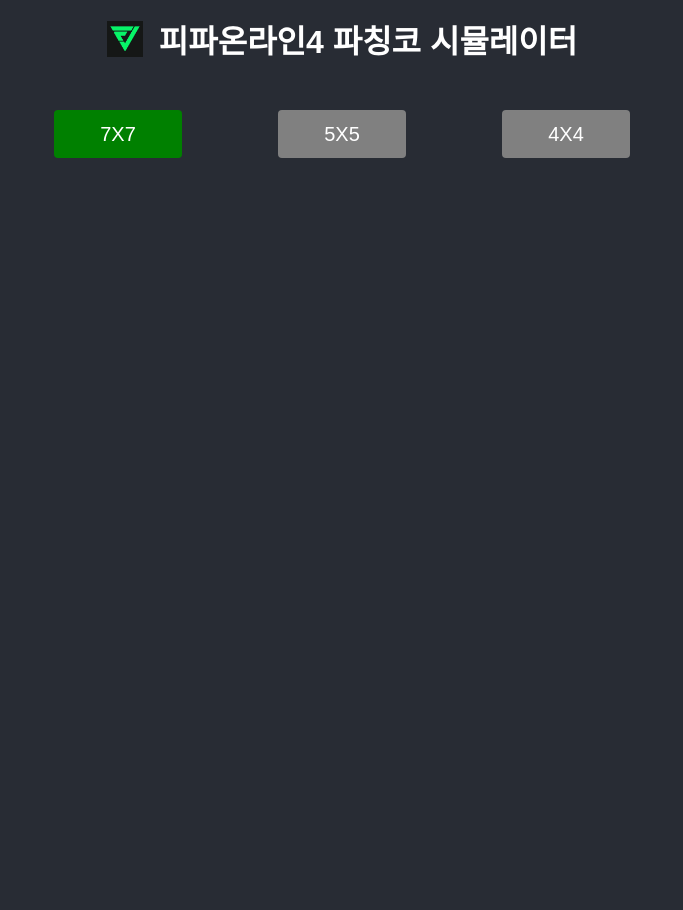
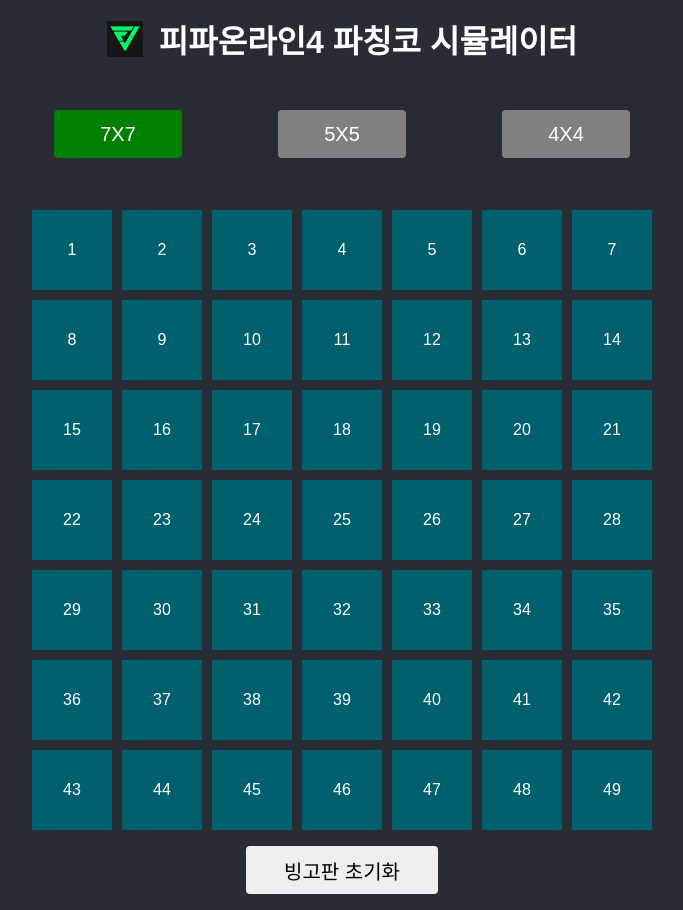
Before and after one commit to geun99/fc-online-pachinko, a React (Vite) app: page / in a window 1280 px wide. Shown: the whole page, without its empty margins (298-981 px from the left). Before the commit the page ends 800 px from the top, so only its background shows below. Built offline with nearby package versions, Linux system fonts and the light colour scheme; a web font is replaced by a local one.

Commit message:
[feat] 빙고판, 초기화버튼 구현

```diff
--- a/src/App.tsx
+++ b/src/App.tsx
@@ -2,17 +2,93 @@
 import Header from "./assets/Components/Header";
 import Tabs from "./assets/Components/Tabs";
 import { useState } from "react";
+import Board from "./assets/Components/Board";
+import { createBoard } from "./assets/utils/createBoard";
+import ResetButton from "./assets/Components/ResetButton";
 
 export type tabType = 4 | 5 | 7;
 
 function App() {
   const [activeTab, setActiveTab] = useState<tabType>(7);
 
+  const [Board4, setBoard4] = useState<string[][]>(createBoard(4));
+  const [Board5, setBoard5] = useState<string[][]>(createBoard(5));
+  const [Board7, setBoard7] = useState<string[][]>(createBoard(7));
+
+  const [revealed4, setRevealed4] = useState<boolean[][]>(
+    Array.from({ length: 4 }, () => Array.from({ length: 4 }, () => false))
+  );
+  const [revealed5, setRevealed5] = useState<boolean[][]>(
+    Array.from({ length: 5 }, () => Array.from({ length: 5 }, () => false))
+  );
+  const [revealed7, setRevealed7] = useState<boolean[][]>(
+    Array.from({ length: 7 }, () => Array.from({ length: 7 }, () => false))
+  );
+
+  type RevealBoardType = revealed4 | revealed5 | revealed7;
+
+  const clickCellHandler4 = (x: number, y: number) => {
+    setRevealed4((prevReveald) => {
+      const newRevealed = [...prevReveald];
+      newRevealed[x] = [...newRevealed[x]];
+      newRevealed[x][y] = true;
+      return newRevealed;
+    });
+  };
+
+  const clickCellHandler5 = (x: number, y: number) => {
+    setRevealed5((prevReveald) => {
+      const newRevealed = [...prevReveald];
+      newRevealed[x] = [...newRevealed[x]];
+      newRevealed[x][y] = true;
+      return newRevealed;
+    });
+  };
+
+  const clickCellHandler7 = (x: number, y: number) => {
+    setRevealed7((prevReveald) => {
+      const newRevealed = [...prevReveald];
+      newRevealed[x] = [...newRevealed[x]];
+      newRevealed[x][y] = true;
+      return newRevealed;
+    });
+  };
+
+  const resetBoard = () => {
+    if (activeTab === 7) setBoard7(createBoard(7));
+    if (activeTab === 5) setBoard5(createBoard(5));
+    if (activeTab === 4) setBoard4(createBoard(4));
+  };
+
   return (
     <>
       <AppStyle />
       <Header />
       <Tabs activeTab={activeTab} setActiveTab={setActiveTab} />
+      <div className="boards">
+        {activeTab == 7 && (
+          <Board
+            board={Board7}
+            revealed={revealed7}
+            onClick={clickCellHandler7}
+          />
+        )}
+        {activeTab == 5 && (
+          <Board
+            board={Board5}
+            revealed={revealed5}
+            onClick={clickCellHandler5}
+          />
+        )}
+        {activeTab == 4 && (
+          <Board
+            board={Board4}
+            revealed={revealed4}
+            onClick={clickCellHandler4}
+          />
+        )}
+      </div>
+      <ResetButton onClick={resetBoard} />
     </>
   );
 }
@@ -35,6 +111,16 @@
     background-color: #282c34;
     text-align: center;
   }
+
+  .boards {
+    display: flex;
+    justify-content: center;
+    align-items: center;
+  }
+
+  display: flex;
+  align-content: center;
+  justify-content: center;
 `;
 
 export default App;
--- a/src/assets/Components/Board.tsx
+++ b/src/assets/Components/Board.tsx
@@ -0,0 +1,40 @@
+import styled from "styled-components";
+import Cell from "./Cell";
+
+interface BoardProps {
+  board: string[][];
+  revealed: boolean[][];
+  onClick: (x: number, y: number) => void;
+}
+
+const Board = ({ board, revealed }: BoardProps) => {
+  let color = "";
+  if (board.length === 7) color = "blue";
+  else if (board.length === 5) color = "red";
+  else if (board.length === 4) color = "yellow";
+  return (
+    <BoardStyle size={board.length}>
+      {board.map((row, rowIdx) => {
+        return row.map((col, colIdx) => {
+          return (
+            <Cell
+              value={board[rowIdx][colIdx]}
+              idx={rowIdx * board.length + (colIdx + 1)}
+              revealed={revealed[rowIdx][colIdx]}
+              color={color}
+            />
+          );
+        });
+      })}
+    </BoardStyle>
+  );
+};
+
+const BoardStyle = styled.div<{ size: number }>`
+  display: grid;
+  grid-template-columns: repeat(${({ size }) => size}, 1fr);
+  grid-gap: 10px;
+  margin-top: 20px;
+`;
+
+export default Board;
--- /dev/null
+++ b/src/assets/Components/Cell.tsx
@@ -0,0 +1,37 @@
+import styled from "styled-components";
+
+interface CellProps {
+  value: string;
+  idx: number;
+  revealed: boolean;
+  color: string;
+}
+
+const colors = {
+  blue: "#00606D",
+  red: "#7B343D",
+  yellow: "#895800",
+};
+
+type colorType = "blue" | "red" | "yellow";
+
+const Cell = ({ value, idx, revealed, color }: CellProps) => {
+  const colorValue: colorType = color as colorType;
+
+  return revealed ? (
+    <CellStyle color={colorValue}>{value}</CellStyle>
+  ) : (
+    <CellStyle color={colorValue}>{idx}</CellStyle>
+  );
+};
+
+const CellStyle = styled.div<{ color: colorType }>`
+  width: 80px;
+  height: 80px;
+  display: flex;
+  align-items: center;
+  justify-content: center;
+  background-color: ${({ color }) => colors[color]};
+`;
+
+export default Cell;
--- a/src/assets/Components/ResetButton.tsx
+++ b/src/assets/Components/ResetButton.tsx
@@ -1,13 +1,22 @@
 import styled from "styled-components";
 
-const ResetButton = () => {
-  return (
-    <ResetButtonStyle>
-      <h1>ResetButton</h1>
-    </ResetButtonStyle>
-  );
+interface resetButtonProps {
+  onClick: () => void;
+}
+
+const ResetButton = ({ onClick }: resetButtonProps) => {
+  return <ResetButtonStyle onClick={onClick}>빙고판 초기화</ResetButtonStyle>;
 };
 
-const ResetButtonStyle = styled.div``;
+const ResetButtonStyle = styled.button`
+  width: 12rem;
+  height: 3rem;
+  font-size: 1.25rem;
+  margin: 1rem;
+  background-color: #eee;
+  border: none;
+  border-radius: 0.25rem;
+  color: black;
+`;
 
 export default ResetButton;
```
